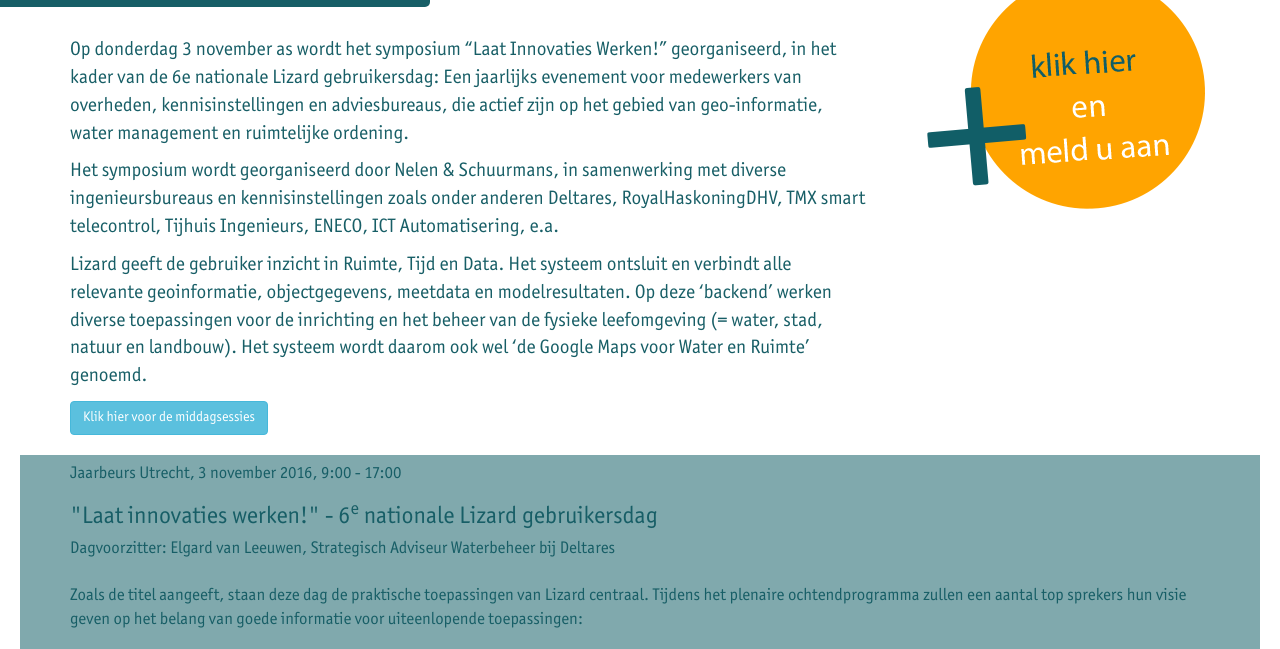
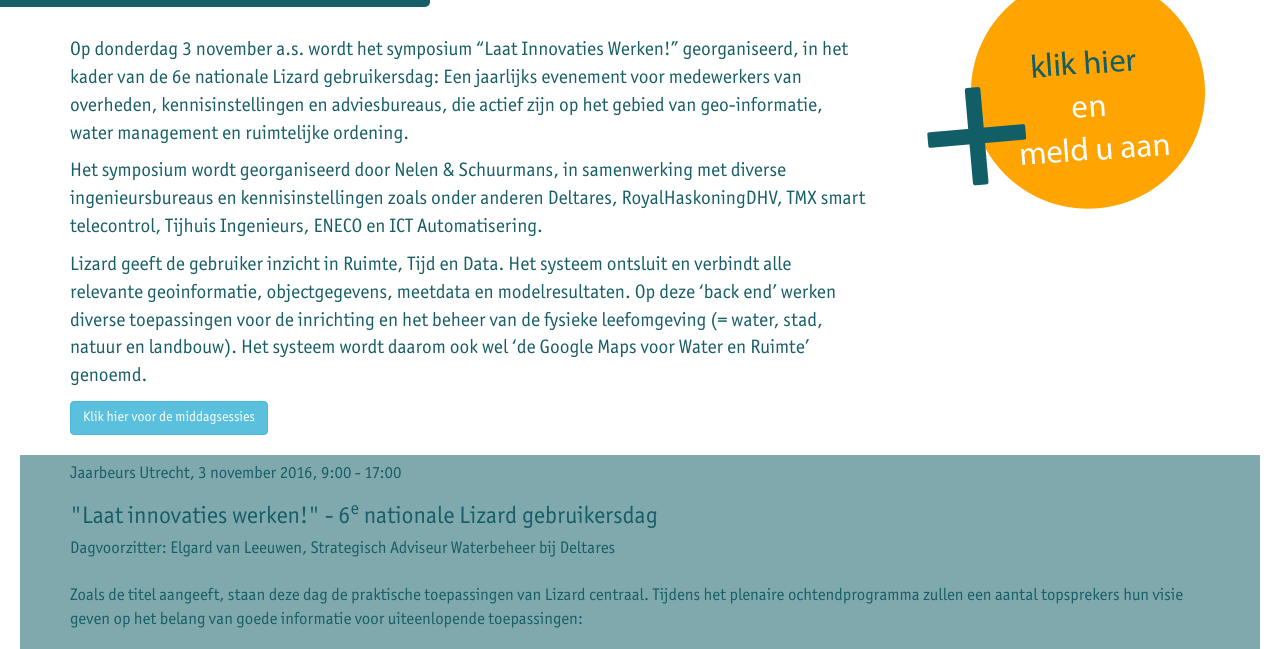
Before and after one commit to nens/lizard.net, a website: page lizarddag/index.html in a window 1280 px wide. Shown: the part 303-952 px from the top of the page. Drawn offline with nearby package versions, Linux system fonts and the light colour scheme.

Commit message:
Spelling fixes

```diff
--- a/lizarddag/index.html
+++ b/lizarddag/index.html
@@ -115,14 +115,14 @@
 			<div class="container clearfix" style="background-color:white;">
 
     <p style="font-size:1.5em;width:70%;">
-      Op donderdag 3 november as wordt het symposium “Laat Innovaties Werken!” georganiseerd, in het kader van de 6e nationale Lizard gebruikersdag: Een jaarlijks evenement voor medewerkers van overheden, kennisinstellingen en adviesbureaus, die actief zijn op het gebied van geo-informatie, water management en ruimtelijke ordening.
+      Op donderdag 3 november a.s. wordt het symposium “Laat Innovaties Werken!” georganiseerd, in het kader van de 6e nationale Lizard gebruikersdag: Een jaarlijks evenement voor medewerkers van overheden, kennisinstellingen en adviesbureaus, die actief zijn op het gebied van geo-informatie, water management en ruimtelijke ordening.
     </p>
     <p style="font-size:1.5em;width:70%;">
-    Het symposium wordt georganiseerd door Nelen &amp; Schuurmans, in samenwerking met diverse ingenieursbureaus en kennisinstellingen zoals onder anderen Deltares, RoyalHaskoningDHV, TMX smart telecontrol, Tijhuis Ingenieurs, ENECO, ICT Automatisering, e.a.
+    Het symposium wordt georganiseerd door Nelen &amp; Schuurmans, in samenwerking met diverse ingenieursbureaus en kennisinstellingen zoals onder anderen Deltares, RoyalHaskoningDHV, TMX smart telecontrol, Tijhuis Ingenieurs, ENECO en ICT Automatisering.
     </p>
 
     <p style="font-size:1.5em;width:70%;">
-    Lizard geeft de gebruiker inzicht in Ruimte, Tijd en Data. Het systeem ontsluit en verbindt alle relevante geoinformatie, objectgegevens, meetdata en modelresultaten. Op deze ‘backend’ werken diverse toepassingen voor de inrichting en het beheer van de fysieke leefomgeving (= water, stad, natuur en landbouw). Het systeem wordt daarom ook wel ‘de Google Maps voor Water en Ruimte’ genoemd.
+    Lizard geeft de gebruiker inzicht in Ruimte, Tijd en Data. Het systeem ontsluit en verbindt alle relevante geoinformatie, objectgegevens, meetdata en modelresultaten. Op deze ‘back end’ werken diverse toepassingen voor de inrichting en het beheer van de fysieke leefomgeving (= water, stad, natuur en landbouw). Het systeem wordt daarom ook wel ‘de Google Maps voor Water en Ruimte’ genoemd.
     </p>
 
     <a href="#programma" role="button" class="btn btn-info">Klik hier voor de middagsessies</a>
@@ -142,7 +142,7 @@
 
 
         <p style="font-size:1.3em;padding:15px 0 15px 0;">
-          Zoals de titel aangeeft, staan deze dag de praktische toepassingen van Lizard centraal. Tijdens het plenaire ochtendprogramma zullen een aantal top sprekers hun visie geven op het belang van goede informatie voor uiteenlopende toepassingen:
+          Zoals de titel aangeeft, staan deze dag de praktische toepassingen van Lizard centraal. Tijdens het plenaire ochtendprogramma zullen een aantal topsprekers hun visie geven op het belang van goede informatie voor uiteenlopende toepassingen:
         </p>
 
 
```
